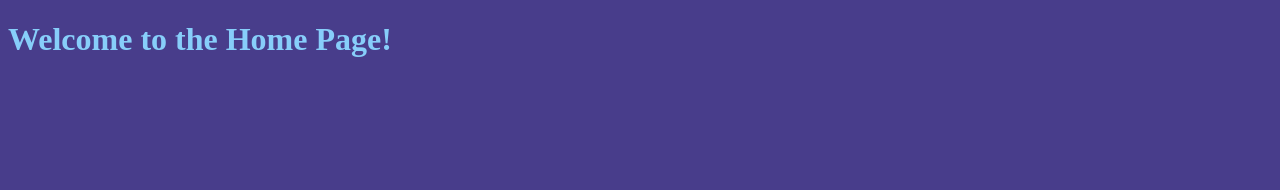
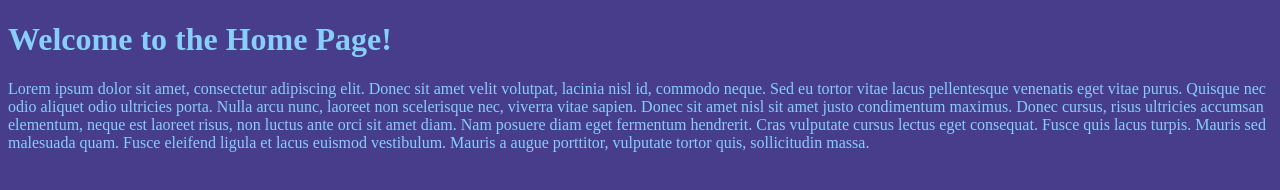
Before and after one commit to kmurata798/learn-nodejs, a website: page public/index.html in a window 1280 px wide. Drawn offline with Linux system fonts and the light colour scheme.

Commit message:
pushed to heroku

```diff
--- a/public/index.html
+++ b/public/index.html
@@ -9,6 +9,6 @@
 </head>
 <body>
     <h1>Welcome to the Home Page!</h1>
-
+    <p>Lorem ipsum dolor sit amet, consectetur adipiscing elit. Donec sit amet velit volutpat, lacinia nisl id, commodo neque. Sed eu tortor vitae lacus pellentesque venenatis eget vitae purus. Quisque nec odio aliquet odio ultricies porta. Nulla arcu nunc, laoreet non scelerisque nec, viverra vitae sapien. Donec sit amet nisl sit amet justo condimentum maximus. Donec cursus, risus ultricies accumsan elementum, neque est laoreet risus, non luctus ante orci sit amet diam. Nam posuere diam eget fermentum hendrerit. Cras vulputate cursus lectus eget consequat. Fusce quis lacus turpis. Mauris sed malesuada quam. Fusce eleifend ligula et lacus euismod vestibulum. Mauris a augue porttitor, vulputate tortor quis, sollicitudin massa.</p>
 </body>
 </html>
```
Also changed, not shown: README.md.
